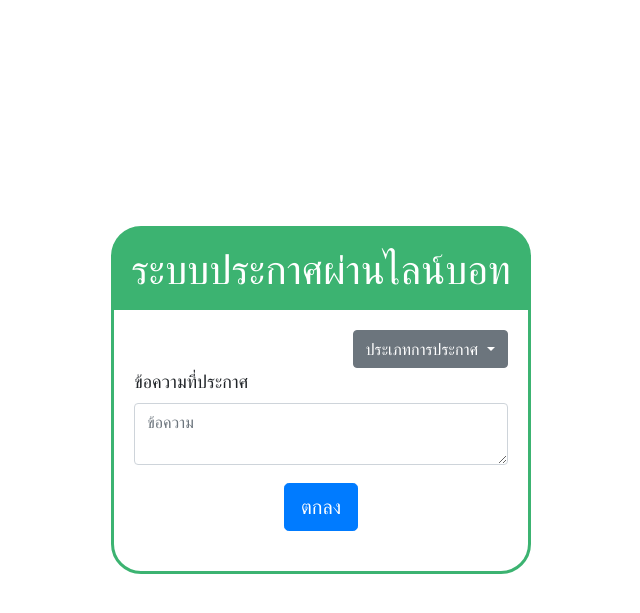
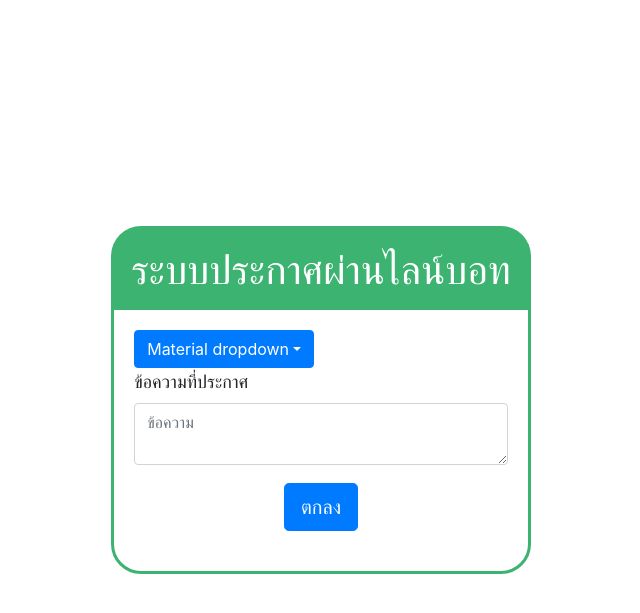
Before and after one commit to notheartza/linebot-pp, a Python web app: template linebot-pp/templates/Broadcast.html in a window 1280 px wide. Shown: the top 613 px of the page, without its empty margins (304-944 px from the left). Run offline with Jinja, Linux system fonts and the light colour scheme; the template is opened without the code that fills it, so the values that code supplies are empty; some libraries are stand-ins or nearby versions.

Commit message:
Update Broadcast.html

```diff
--- a/linebot-pp/templates/Broadcast.html
+++ b/linebot-pp/templates/Broadcast.html
@@ -52,16 +52,22 @@
                         </div>
                         <div class="area-field">
 
-                                    <div class="dropdown text-right">
-                                        <button class="btn btn-secondary dropdown-toggle" type="button" id="dropdownMenuButton" data-toggle="dropdown" aria-haspopup="true" aria-expanded="false">
-                                          ประเภทการประกาศ
-                                        </button>
-                                        <div class="dropdown-menu" aria-labelledby="dropdownMenuButton">
-                                          <a class="dropdown-item" href="#">รายบุคคล</a>
-                                          <a class="dropdown-item" href="#">หมู่คณะ</a>
-                                          <a class="dropdown-item" href="#">ทั้งหมด</a>
-                                        </div>
-                                      </div>
+                        <!--Dropdown primary-->
+                        <div class="dropdown">
+
+                        <!--Trigger-->
+                        <button class="btn btn-primary dropdown-toggle" type="button" id="dropdownMenu1" data-toggle="dropdown"
+                        aria-haspopup="true" aria-expanded="false">Material dropdown</button>
+
+                        <!--Menu-->
+                        <div class="dropdown-menu dropdown-primary">
+                        <a class="dropdown-item" href="#">Action</a>
+                        <a class="dropdown-item" href="#">Another action</a>
+                        <a class="dropdown-item" href="#">Something else here</a>
+                        <a class="dropdown-item" href="#">Something else here</a>
+                        </div>
+                    </div>
+                    <!--/Dropdown primary-->
 
                                 <div style="text-align: left;">
                                         <label class="label">ข้อความที่ประกาศ</label>
```
